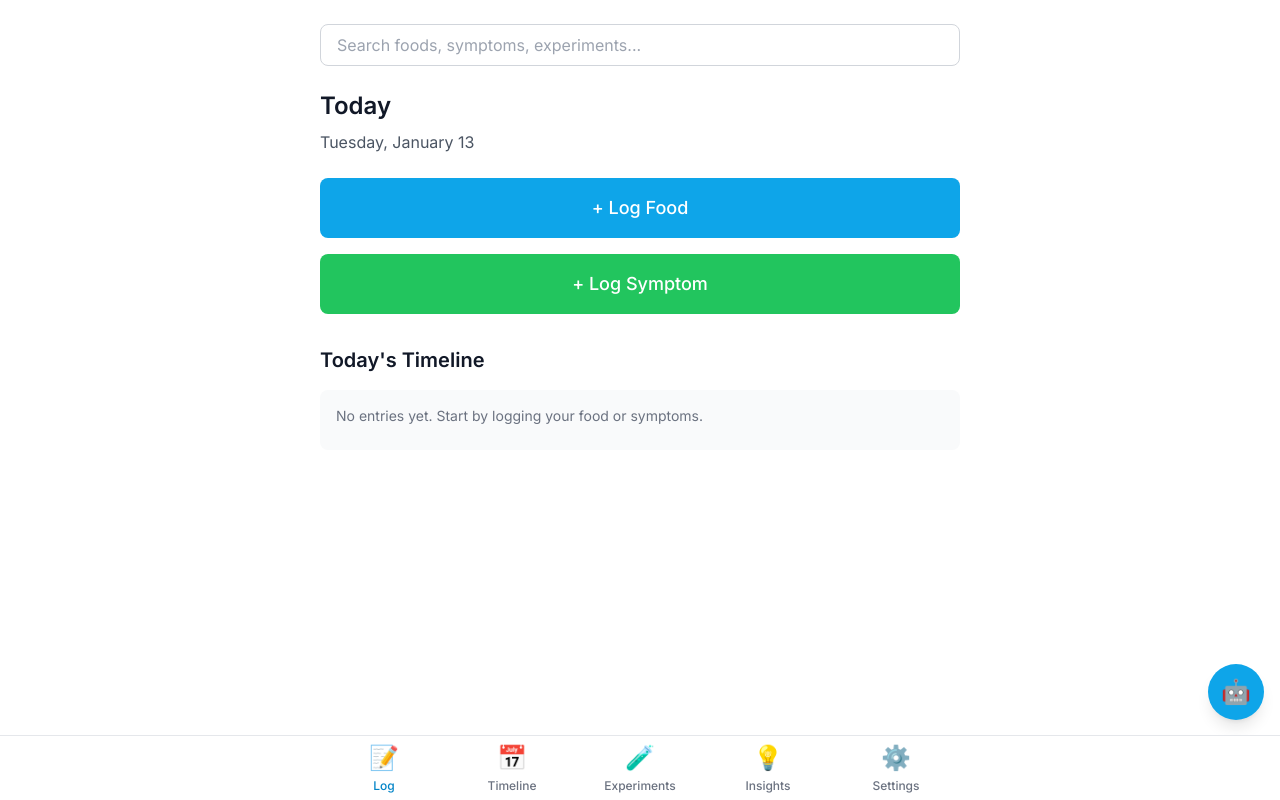
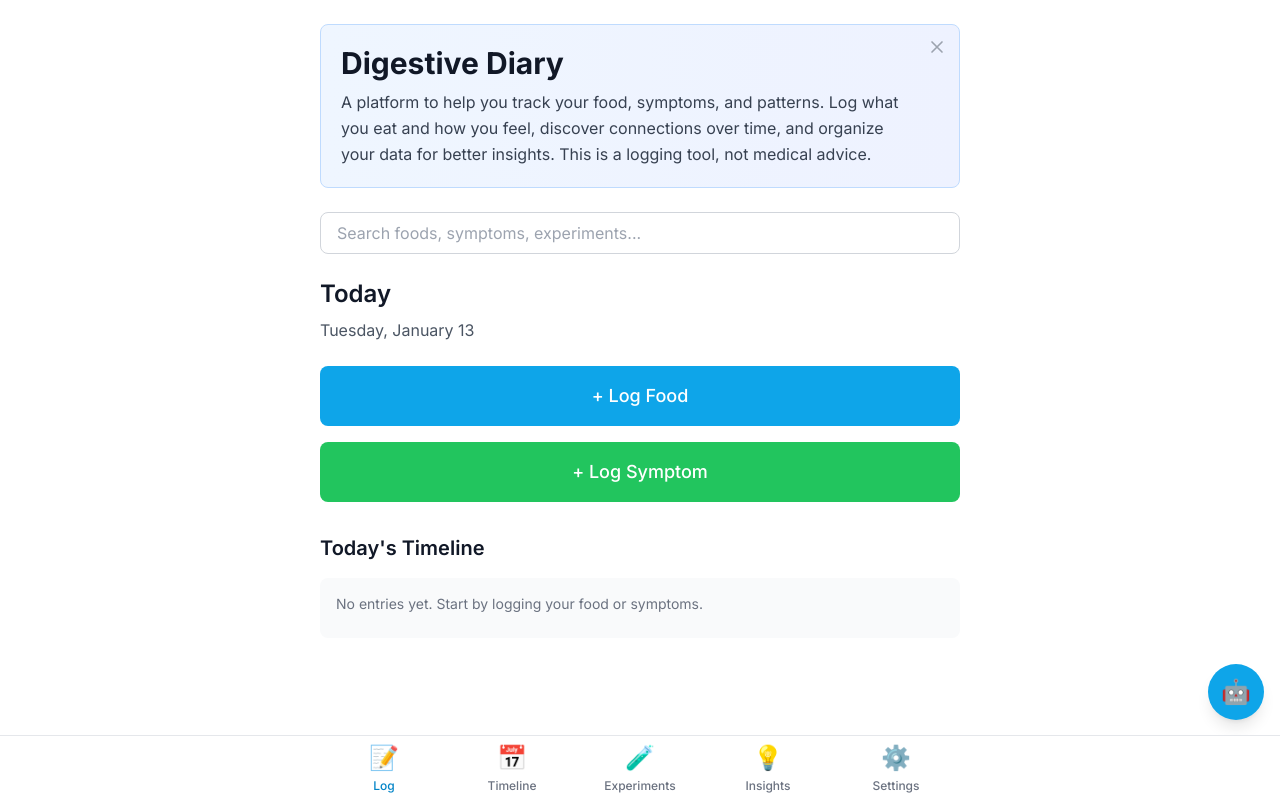
Before and after one commit to philipposk/Digestive-Diary, a Next.js app: page / in a window 1280 px wide. Built offline with nearby package versions, Linux system fonts and the light colour scheme.

Commit message:
Add welcome banner with app description to landing page

```diff
--- a/app/page.tsx
+++ b/app/page.tsx
@@ -14,6 +14,7 @@ export default function HomePage() {
   const [showSymptomModal, setShowSymptomModal] = useState(false);
   const [searchQuery, setSearchQuery] = useState('');
   const [showSearchResults, setShowSearchResults] = useState(false);
+  const [showWelcomeBanner, setShowWelcomeBanner] = useState(true);
 
   const foodLogs = useAppStore((state) => state.foodLogs);
   const symptoms = useAppStore((state) => state.symptoms);
@@ -22,6 +23,14 @@ export default function HomePage() {
   const setContexts = useAppStore((state) => state.setContexts);
   const setExperiments = useAppStore((state) => state.setExperiments);
   const experiments = useAppStore((state) => state.experiments);
+
+  // Check if welcome banner was dismissed
+  useEffect(() => {
+    const dismissed = localStorage.getItem('welcomeBannerDismissed');
+    if (dismissed === 'true') {
+      setShowWelcomeBanner(false);
+    }
+  }, []);
 
   // Generate sample data on first load if no data exists
   useEffect(() => {
@@ -33,6 +42,11 @@ export default function HomePage() {
       setExperiments(sampleData.experiments);
     }
   }, [foodLogs.length, setFoodLogs, setSymptoms, setContexts, setExperiments]);
+
+  const handleDismissWelcome = () => {
+    setShowWelcomeBanner(false);
+    localStorage.setItem('welcomeBannerDismissed', 'true');
+  };
 
   const todayItems = useMemo(() => {
     const todayStart = new Date(today);
@@ -92,6 +106,29 @@ export default function HomePage() {
   return (
     <>
       <div className="w-full max-w-2xl mx-auto px-4 py-6">
+        {/* Welcome Banner */}
+        {showWelcomeBanner && (
+          <div className="mb-6 bg-gradient-to-r from-blue-50 to-indigo-50 dark:from-blue-950/30 dark:to-indigo-950/30 border border-blue-200 dark:border-blue-800 rounded-lg p-5 relative">
+            <button
+              onClick={handleDismissWelcome}
+              className="absolute top-3 right-3 text-gray-400 hover:text-gray-600 dark:hover:text-gray-300 transition-colors"
+              aria-label="Dismiss welcome message"
+            >
+              <svg className="w-5 h-5" fill="none" stroke="currentColor" viewBox="0 0 24 24">
+                <path strokeLinecap="round" strokeLinejoin="round" strokeWidth={2} d="M6 18L18 6M6 6l12 12" />
+              </svg>
+            </button>
+            <div className="pr-8">
+              <h1 className="text-3xl font-bold text-gray-900 dark:text-gray-100 mb-2">
+                Digestive Diary
+              </h1>
+              <p className="text-base text-gray-700 dark:text-gray-300 leading-relaxed">
+                A platform to help you track your food, symptoms, and patterns. Log what you eat and how you feel, discover connections over time, and organize your data for better insights. This is a logging tool, not medical advice.
+              </p>
+            </div>
+          </div>
+        )}
+
         {/* Search Bar */}
         <div className="mb-6">
           <input
```
Also changed, not shown: 1 other file (tests, documents, lock files or other folders).
